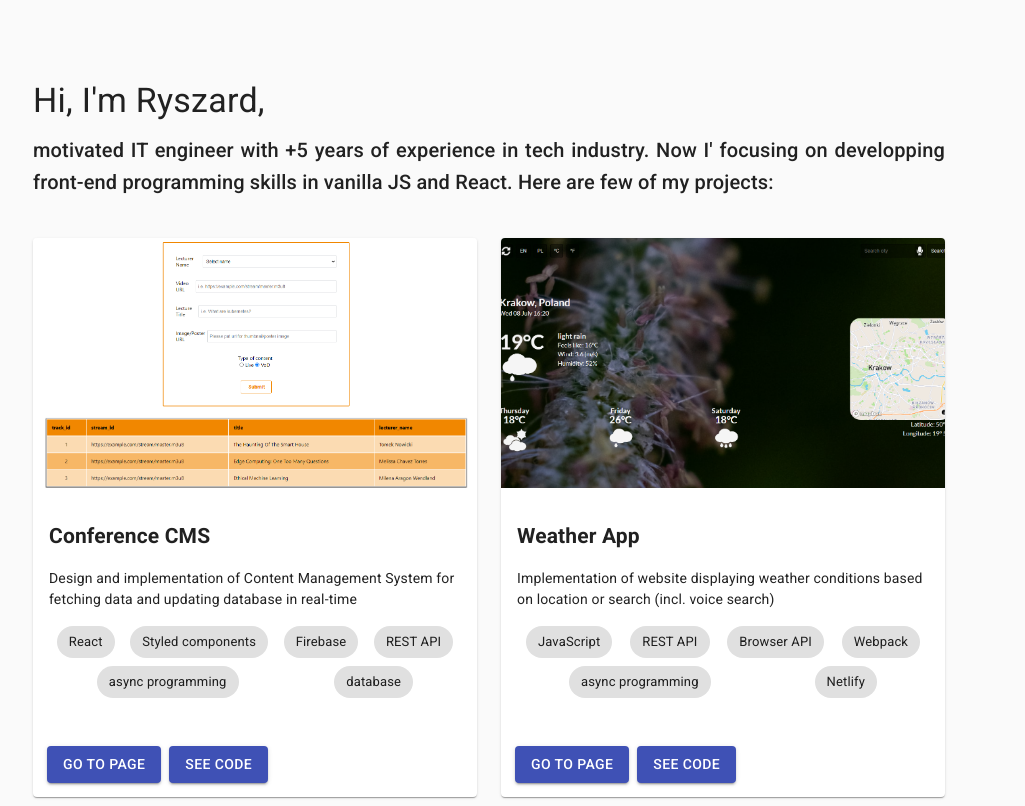
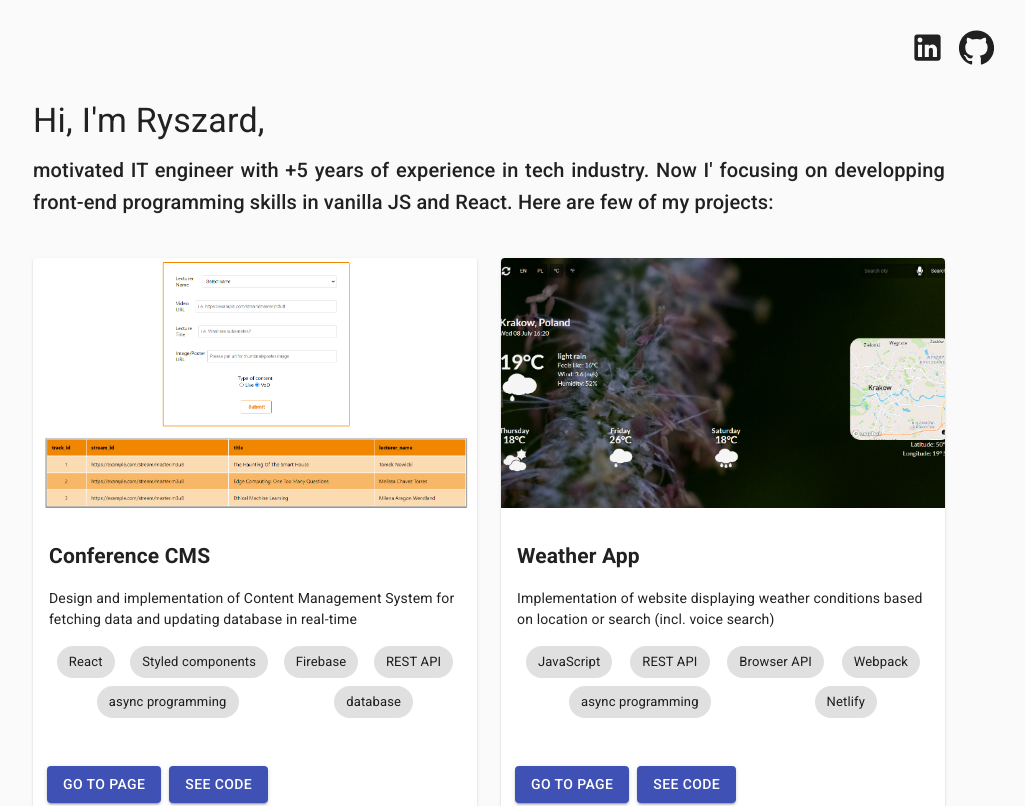
Before and after one commit to rysz-eriksson/portfolio-react, a React (Create React App) app: page / in a window 1280 px wide. Shown: the top 806 px of the page, without its empty margins (151-1176 px from the left). Built offline with nearby package versions, Linux system fonts and the light colour scheme; the HTML template or start-up script is replaced by a standard one.

Commit message:
feat: add social icons panel

```diff
--- a/package.json
+++ b/package.json
@@ -4,6 +4,7 @@
   "private": true,
   "dependencies": {
     "@material-ui/core": "^4.11.0",
+    "@material-ui/icons": "^4.9.1",
     "@testing-library/jest-dom": "^4.2.4",
     "@testing-library/react": "^9.3.2",
     "@testing-library/user-event": "^7.1.2",
--- a/src/App.js
+++ b/src/App.js
@@ -3,12 +3,13 @@ import CssBaseline from '@material-ui/core/CssBaseline';
 import Container from '@material-ui/core/Container';
 import Header from './components/Header';
 import PortfolioContainer from './components/PortfolioContainer'
-
+import IconsPanel from './components/IconsPanel'
 
 function App() {
   return (
     <React.Fragment>
       <CssBaseline />
+      <IconsPanel />
       <Container maxWidth="md">
         <Header />
         <PortfolioContainer />
--- a/src/components/Header.js
+++ b/src/components/Header.js
@@ -2,9 +2,9 @@ import React from 'react';
 import Typography from '@material-ui/core/Typography';
 import { makeStyles } from '@material-ui/core/styles';
 
+
 const useStyles = makeStyles({
     root: {
-        marginTop: '80px',
         marginBottom: '40px'
     },
   });
@@ -13,6 +13,7 @@ export default () => {
     const classes = useStyles()
     return (
         <div className={classes.root}>
+
             <Typography variant='h4' align='start' gutterBottom>Hi, I'm Ryszard,</Typography>
             <Typography variant='h6' align='justify' gutterBottom>motivated IT engineer with +5 years of experience in tech industry. Now I' focusing on developping front-end programming skills in vanilla JS and React. Here are few of my projects:</Typography>
         </div>
--- /dev/null
+++ b/src/components/IconsPanel.js
@@ -0,0 +1,32 @@
+import React from 'react'
+import LinkedInIcon from '@material-ui/icons/LinkedIn';
+import GitHubIcon from '@material-ui/icons/GitHub';
+import Link from '@material-ui/core/Link';
+import { makeStyles } from '@material-ui/core/styles';
+
+const useStyles = makeStyles({
+    container: {
+        width: '80%',
+        height: '100px',
+        display: 'flex',
+        justifyContent: 'flex-end',
+        alignItems: 'center',
+        margin: '0 auto'
+    },
+    icon: {
+        margin: '0 0.2em'
+    }
+  });
+export default () => {
+    const classes = useStyles();
+    return (
+        <div className={classes.container}>
+            <Link href='https://www.linkedin.com/in/ryszard-wolosiuk' target='_blank' rel="noopener" color="inherit">
+                <LinkedInIcon fontSize="large" className={classes.icon}/>
+            </Link>
+            <Link href='https://github.com/rysz-eriksson' target='_blank' rel="noopener" color="inherit">
+                <GitHubIcon fontSize="large" className={classes.icon}/>
+            </Link>
+        </div>
+    )
+}
```
Also changed, not shown: 1 other file (tests, documents, lock files or other folders).
